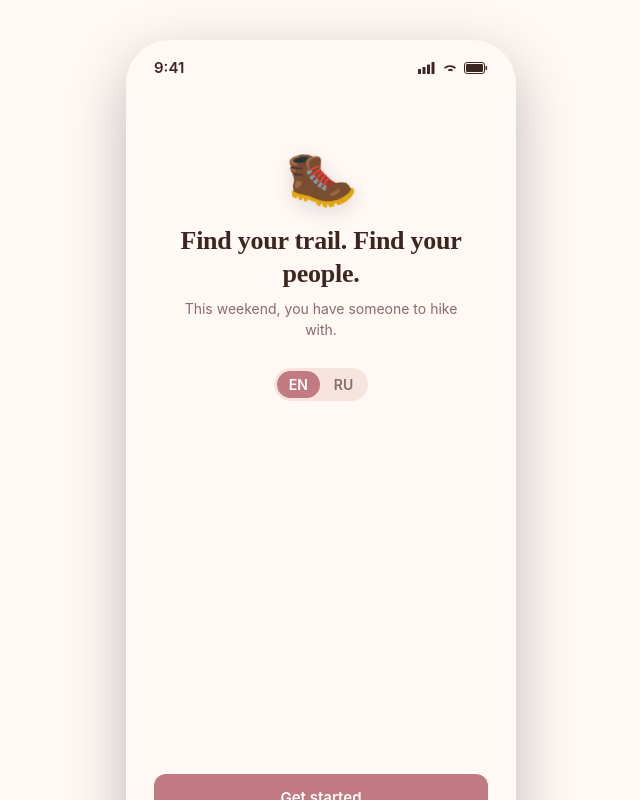
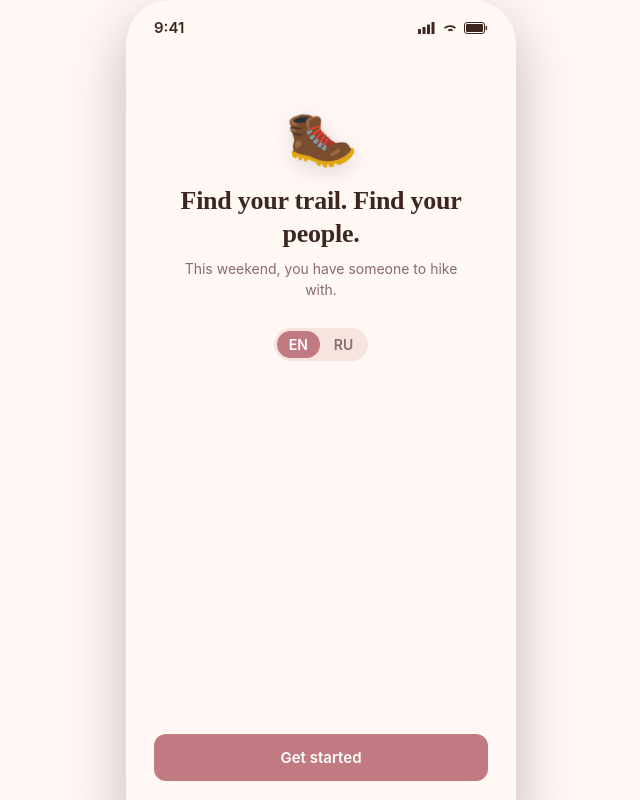
Before and after one commit to abykdev/hiking, a React (Vite) app: page / in a window 1280 px wide. Shown: the whole page, without its empty margins (319-959 px from the left). Built offline with nearby package versions, Linux system fonts and the light colour scheme; no server answers.

Commit message:
body padding

```diff
--- a/src/styles.css
+++ b/src/styles.css
@@ -38,7 +38,7 @@ body {
   justify-content: center;
   align-items: flex-start;
   min-height: 100vh;
-  padding: 40px 16px;
+  /*padding: 0px 16px;*/
 }
 
 /* ---------- Phone frame ---------- */
```
